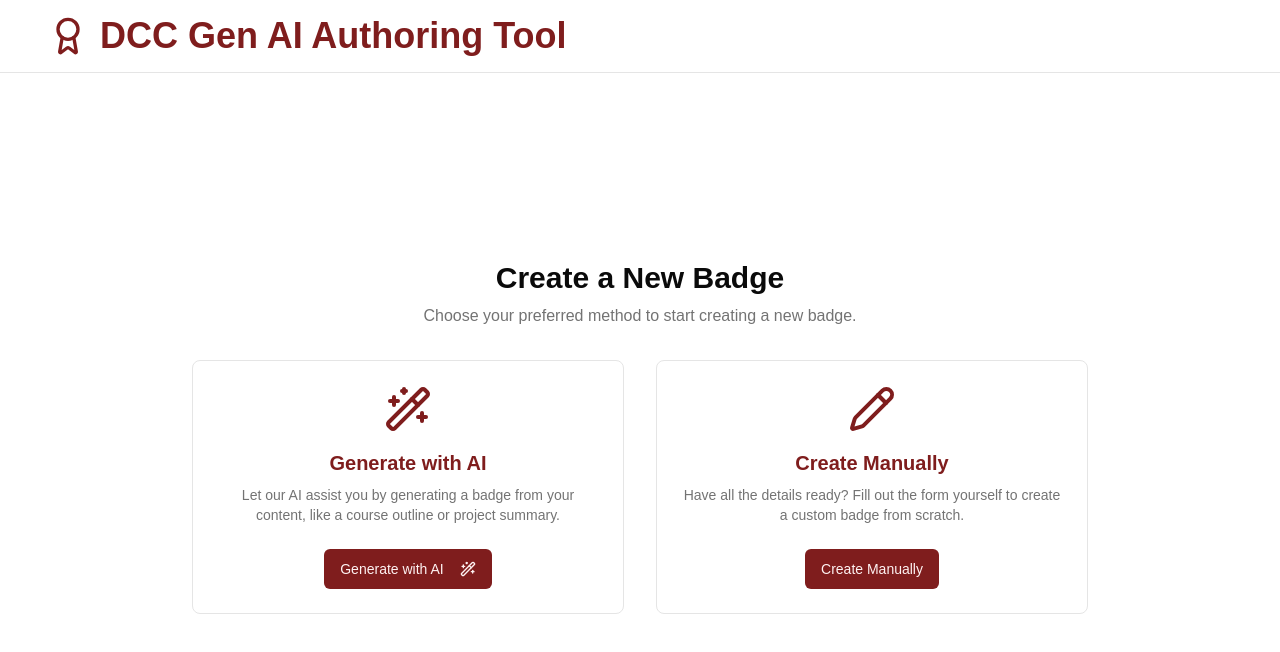
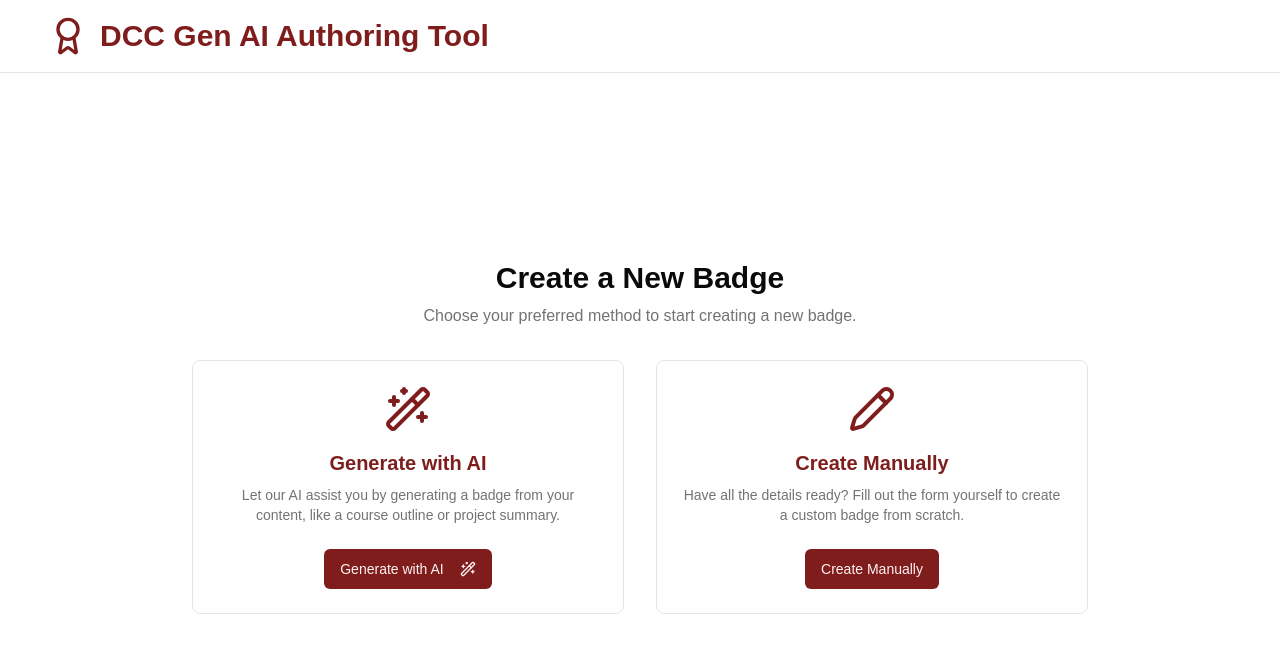
Before and after one commit to oneorigin-2-0/dcc-credential-co-writer, a Next.js app in the folder frontend/: page / in a window 1280 px wide. Shown: the top 652 px of the page. Built offline with nearby package versions, Linux system fonts and the light colour scheme.

Commit message:
Make the following changes:
,

Find this element:

  <h1 class="text-4x

```diff
--- a/frontend/src/app/page.tsx
+++ b/frontend/src/app/page.tsx
@@ -14,7 +14,7 @@ export default function LandingPage() {
     <div className="flex flex-col min-h-screen bg-background">
       <header className="p-4 border-b bg-card">
         <div className="container mx-auto">
-          <h1 className="text-4xl font-bold font-headline text-primary flex items-center gap-3">
+          <h1 className="text-3xl font-bold font-headline text-primary flex items-center gap-3">
             <Award className="w-10 h-10 text-accent" />
             DCC Gen AI Authoring Tool
           </h1>
```
